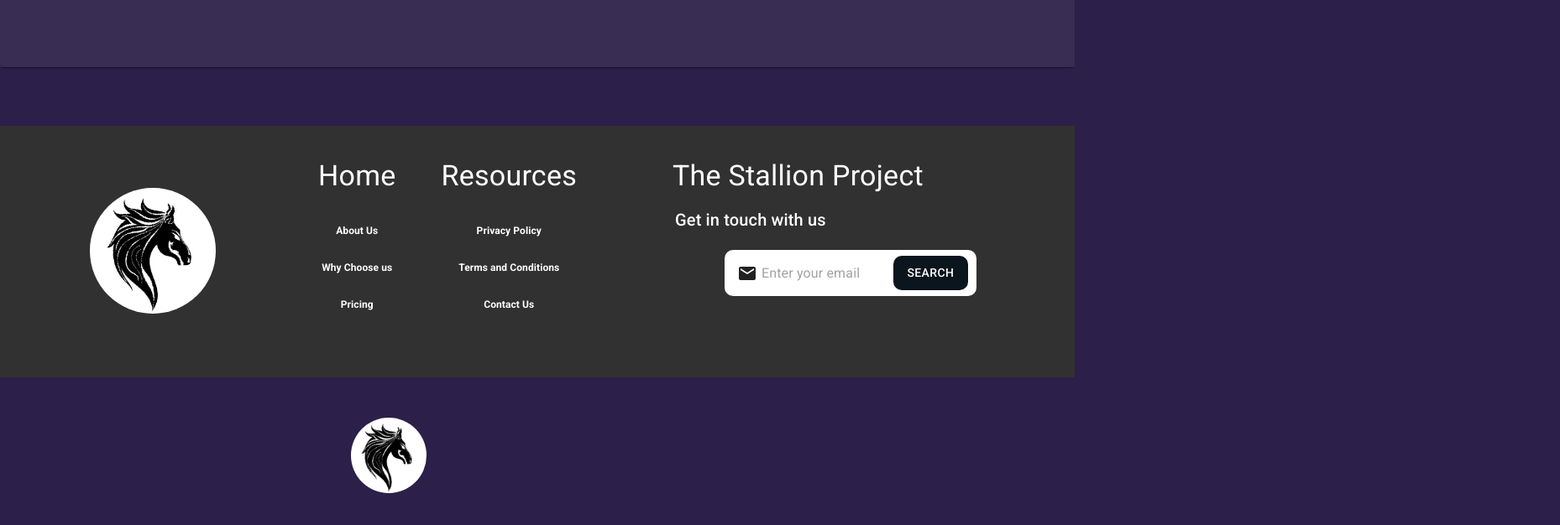
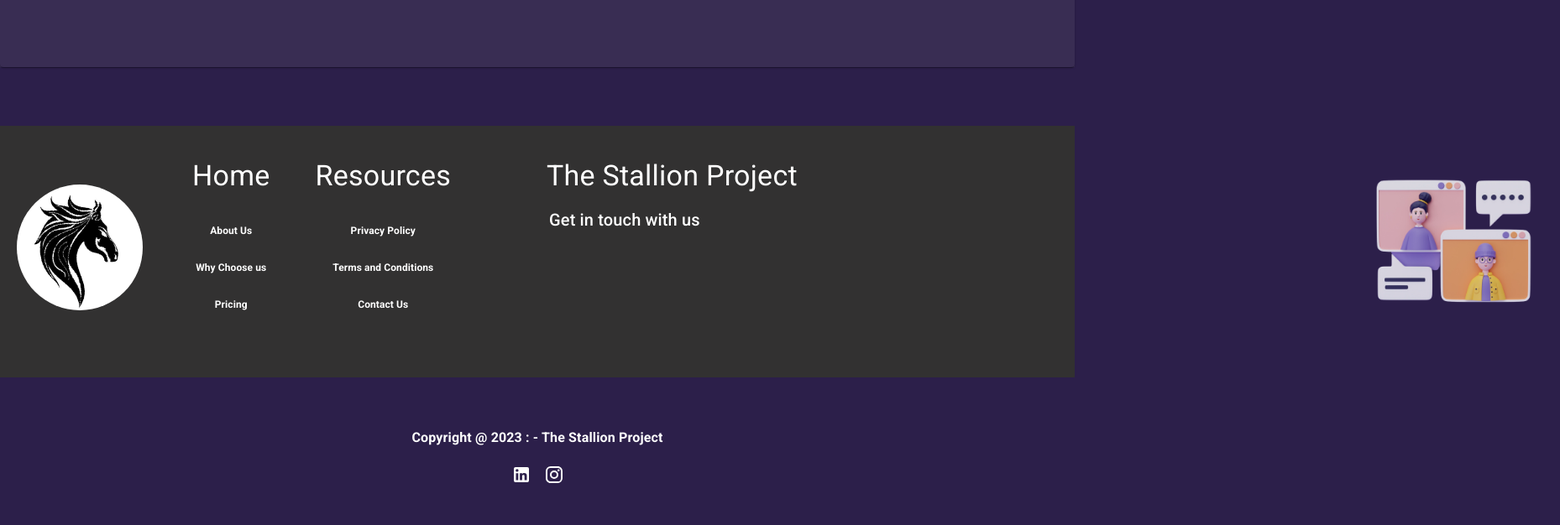
Before and after one commit to jsayyam1/TSP-NEW, a React (Create React App) app: page / in a window 1280 px wide. Shown: the part 1662-2288 px from the top of the page at 84% size, 1858 px wide, since content can reach past the window. Built offline with nearby package versions, Linux system fonts and the light colour scheme.

Commit message:
Final Footer Changes Done

```diff
--- a/src/Components/Footer.jsx
+++ b/src/Components/Footer.jsx
@@ -1,85 +1,25 @@
-import { Button , Grid, Input , Typography } from '@mui/material'
+import { Box, Button , Grid, Input , Typography } from '@mui/material'
 import React from 'react'
 import TSP from '../Assets/TSP Logo.jpg'
 import { Mail } from '@mui/icons-material'
+import FTLG from '../Assets/3d rendering of people avatars in a zoom call.png'
+import LinkedInIcon from '@mui/icons-material/LinkedIn';
+import InstagramIcon from '@mui/icons-material/Instagram';
+import styled from '@emotion/styled'
+
+const Icon = styled(Grid)(()=>({
+    display: "flex",
+    gap: "15px",
+    alignItems: "center",
+    justifyContent:'center'
+}));
 
 const Footer = () => {
   return (
     <>
-        {/* <Box>
-            <Card sx={{bgcolor: 'black' , position: 'relative' , top: '250px'}}>
+            <Grid bgcolor={'#323131'} container spacing={3} sx={{ width: '100%' , height: {xs: '600px'  , sm:'300px'} , position: 'relative' , top: '280px' ,color: 'white'}}>
 
-            <Stack direction="row" spacing={9}>
-            <Stack direction={'column'} spacing={0} color={'white'} justifyContent={'space-between'}>
-
-                <ListItem>
-
-                    <ListItemText><h3>Company</h3></ListItemText>
-
-                </ListItem>
-
-                <ListItem>
-
-                    <ListItemText><h6 style={{textAlign:'center'}}>About us</h6></ListItemText>
-
-                </ListItem>
-
-                <ListItem>
-
-                    <ListItemText><h6 style={{textAlign:'center'}}>Why Choose us</h6></ListItemText>
-
-                </ListItem>
-
-                <ListItem>
-
-                    <ListItemText><h6 style={{textAlign:'center'}}>Pricing</h6></ListItemText>
-
-                </ListItem>
-
-            </Stack>
-
-            <Stack direction={'column'} spacing={0} color={'white'} justifyContent={'space-between'}>
-
-                <ListItem>
-
-                    <ListItemText><h3>Resources</h3></ListItemText>
-
-                </ListItem>
-
-                <ListItem>
-
-                    <ListItemText><h6 style={{textAlign:'center'}}>About us</h6></ListItemText>
-
-                </ListItem>
-
-                <ListItem>
-
-                    <ListItemText><h6 style={{textAlign:'center'}}>Why Choose us</h6></ListItemText>
-
-                </ListItem>
-
-                <ListItem>
-
-                    <ListItemText><h6 style={{textAlign:'center'}}>Pricing</h6></ListItemText>
-
-                </ListItem>
-
-                <ListItem>
-
-                    <ListItemText><h6 style={{textAlign:'center'}}>Pricing</h6></ListItemText>
-
-                </ListItem>
-
-            </Stack>
-            </Stack>
-
-            </Card>
-        </Box>   */}
-
-        {/* <Container sx={{position: 'relative' , top: '280px' ,color: 'white'}} > */}
-            <Grid bgcolor={'#323131'} container spacing={3} sx={{ width: '100%' , height: {xs: '800px'  , sm:'300px'} , position: 'relative' , top: '280px' ,color: 'white'}}>
-
-                <Grid display={'flex'} margin={'50px 10px'} justifyContent={'center'} item xs={12} sm={6} md={4} lg={3} >
+                <Grid sx={{display: {xs: 'none' , sm: 'block'}}} display={'flex'} margin={'70px 20px'} justifyContent={'center'}>
                     <img src={TSP} alt='' width={'150px'} height={'150px'} style={{borderRadius: '50%'}}></img>
                 </Grid>
 
@@ -103,18 +43,23 @@ const Footer = () => {
                 </Grid>
 
                 <Grid sx={{marginLeft: {xs: '0px' , sm: '60px'}}} item>
-                    <Input sx={{position:'relative' , top: {xs : -32, sm: '-150px'} , left: {xs: 18 , sm:779} , bgcolor: 'white' , borderRadius: '10px' , height: '55px' , width: {xs:'290px' , sm:'300px'} , padding: '10px'}}
+                    <Input sx={{position:'relative' , top: {xs : -60, sm: '120px'} , left: {xs: 18 , sm:-396} , bgcolor: 'white' , borderRadius: '10px' , height: '55px' , width: {xs:'290px' , sm:'300px'} , padding: '10px'}}
              startAdornment = {<Mail sx={{margin: '5px'}}/>} endAdornment={<Button sx={{bgcolor: '#0b151d' , color: 'white' , padding: '8px 25px' , borderRadius: '10px' , '&:hover' : {bgcolor: '#7F56DA'} , width: '120px'}}>Search</Button>}
             placeholder='Enter your email' disableUnderline
                     ></Input>
                 </Grid>
 
-                <Grid margin={'50px 10px'} item>
-                    <img src={TSP} alt='' width={'90px'} height={'90px'} style={{borderRadius: '50%'}}></img>
+                <Grid sx={{display: {xs: 'none' , sm: 'block'}}} margin={'50px 10px'} item>
+                    <img src={FTLG} alt='' style={{position: 'relative' , left: '1150px' ,bottom: '320px'}} width={'290px'} height={'180px'}></img>
                 </Grid>
 
             </Grid>
-        {/* </Container> */}
+
+            <Typography color={'white'} position={'relative'} fontWeight={'bolder'} top={'300px'} textAlign={'center'}>Copyright @ 2023 : - The Stallion Project</Typography>
+            <Icon>
+            <LinkedInIcon sx={{position: 'relative' , top: '280px' , color: 'white'}}/>
+            <InstagramIcon sx={{position: 'relative' , top: '280px' , color: 'white'}}/>
+            </Icon>
 
     </>
   )
```
